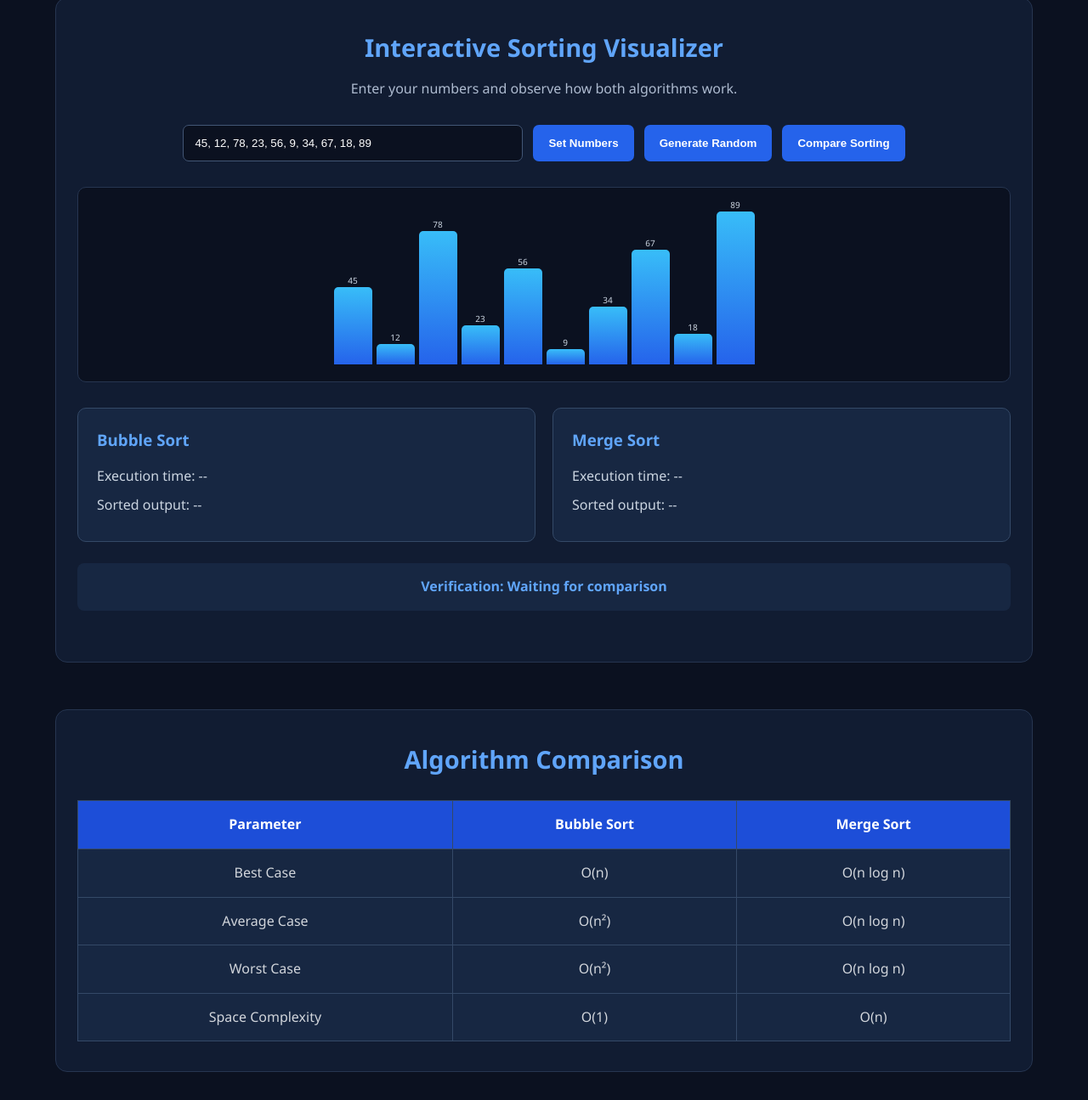
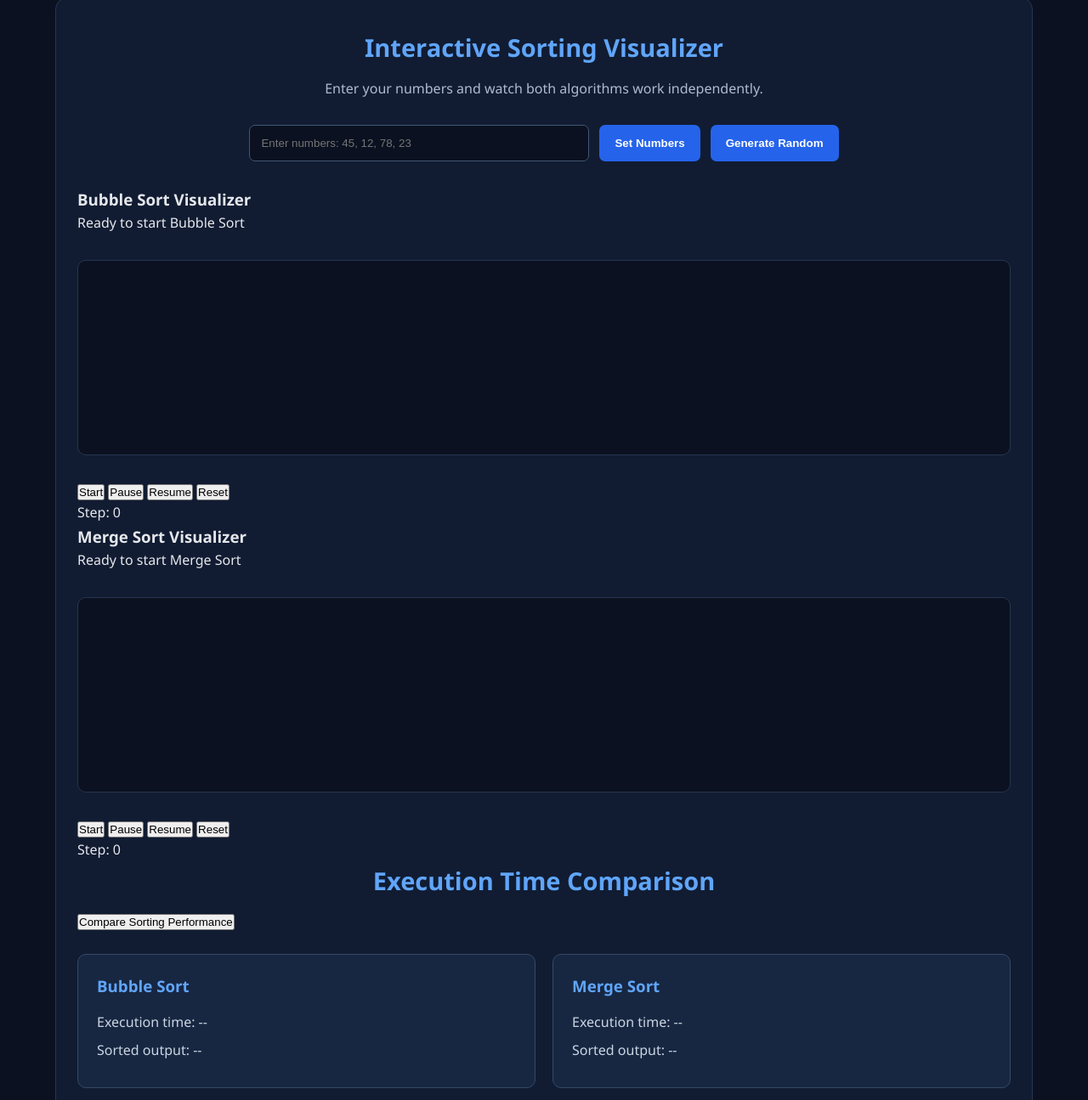
Before and after one commit to oduttaops/Sorting-Comparison-Project, a plain HTML site: page index.html in a window 1280 px wide. Shown: the part 667-1962 px from the top of the page at 85% size. Drawn offline with Linux system fonts and the light colour scheme.

Commit message:
Update index.html

```diff
--- a/index.html
+++ b/index.html
@@ -37,8 +37,11 @@
         </section>
 
         <section id="visualizer" class="section">
+
     <h2>Interactive Sorting Visualizer</h2>
-            <p>Enter your numbers and observe how both algorithms work.</p>
+    <p>Enter your numbers and watch both algorithms work independently.</p>
+
+    <!-- SHARED INPUT -->
 
     <div class="controls">
         <input type="text" id="arrayInput"
@@ -46,12 +49,64 @@
 
         <button id="setArray">Set Numbers</button>
         <button id="randomArray">Generate Random</button>
-                <button id="startSort">Compare Sorting</button>
     </div>
 
-            <div id="bars" class="bars"></div>
+    <!-- BUBBLE SORT -->
+
+    <div class="algorithm-panel">
+
+        <h3>Bubble Sort Visualizer</h3>
+
+        <p id="bubbleStatus" class="status">
+            Ready to start Bubble Sort
+        </p>
+
+        <div id="bubbleBars" class="bars"></div>
+
+        <div class="animation-controls">
+            <button id="bubbleStart">Start</button>
+            <button id="bubblePause">Pause</button>
+            <button id="bubbleResume">Resume</button>
+            <button id="bubbleReset">Reset</button>
+        </div>
+
+        <p id="bubbleStep">Step: 0</p>
+
+    </div>
+
+    <!-- MERGE SORT -->
+
+    <div class="algorithm-panel">
+
+        <h3>Merge Sort Visualizer</h3>
+
+        <p id="mergeStatus" class="status">
+            Ready to start Merge Sort
+        </p>
+
+        <div id="mergeBars" class="bars"></div>
+
+        <div class="animation-controls">
+            <button id="mergeStart">Start</button>
+            <button id="mergePause">Pause</button>
+            <button id="mergeResume">Resume</button>
+            <button id="mergeReset">Reset</button>
+        </div>
+
+        <p id="mergeStep">Step: 0</p>
+
+    </div>
+
+    <!-- PERFORMANCE COMPARISON -->
+
+    <h2>Execution Time Comparison</h2>
+
+    <button id="compareAlgorithms">
+        Compare Sorting Performance
+    </button>
 
     <div class="results">
+
         <div class="result-card">
             <h3>Bubble Sort</h3>
             <p id="bubbleTime">Execution time: --</p>
@@ -63,9 +118,13 @@
             <p id="mergeTime">Execution time: --</p>
             <p id="mergeOutput">Sorted output: --</p>
         </div>
+
     </div>
 
-            <p id="verification">Verification: Waiting for comparison</p>
+    <p id="verification">
+        Verification: Waiting for comparison
+    </p>
+
 </section>
 
         <section id="comparison" class="section">
```
Lines whose indentation alone changed are shown as unchanged.
